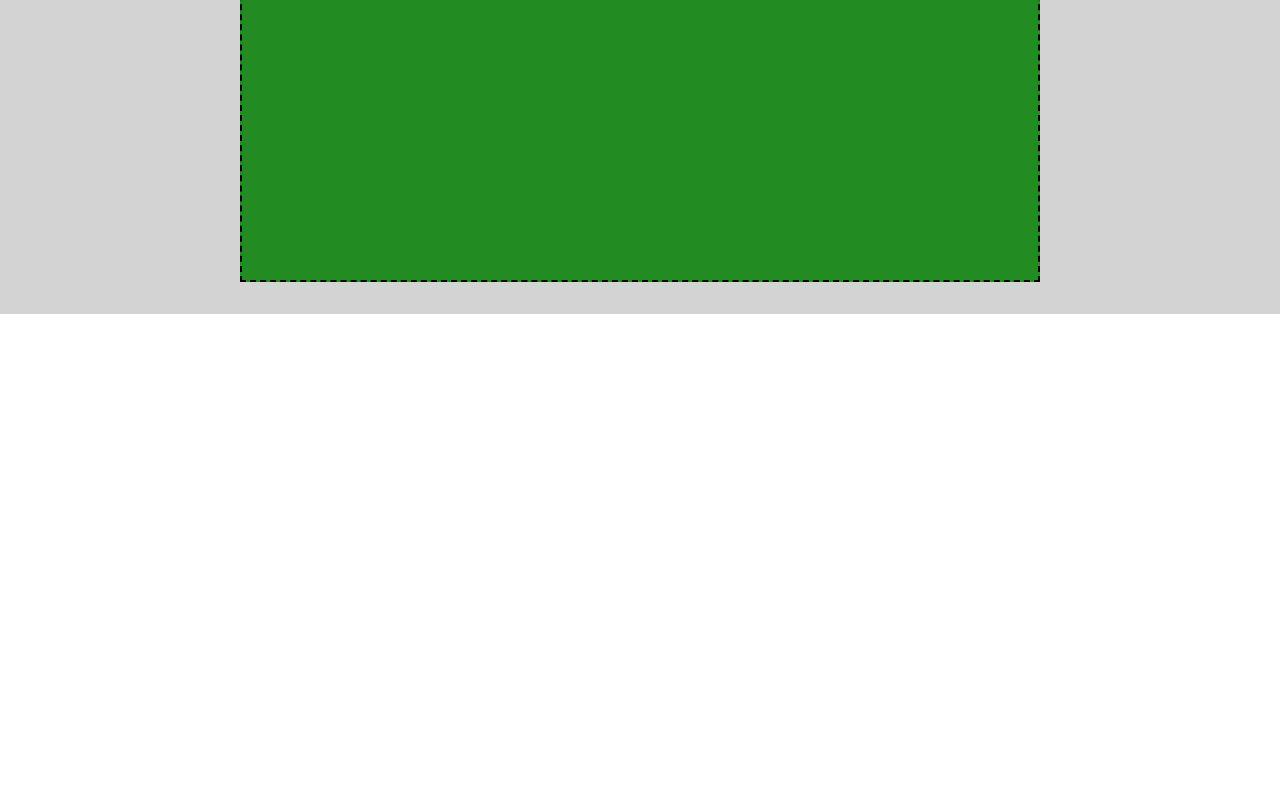
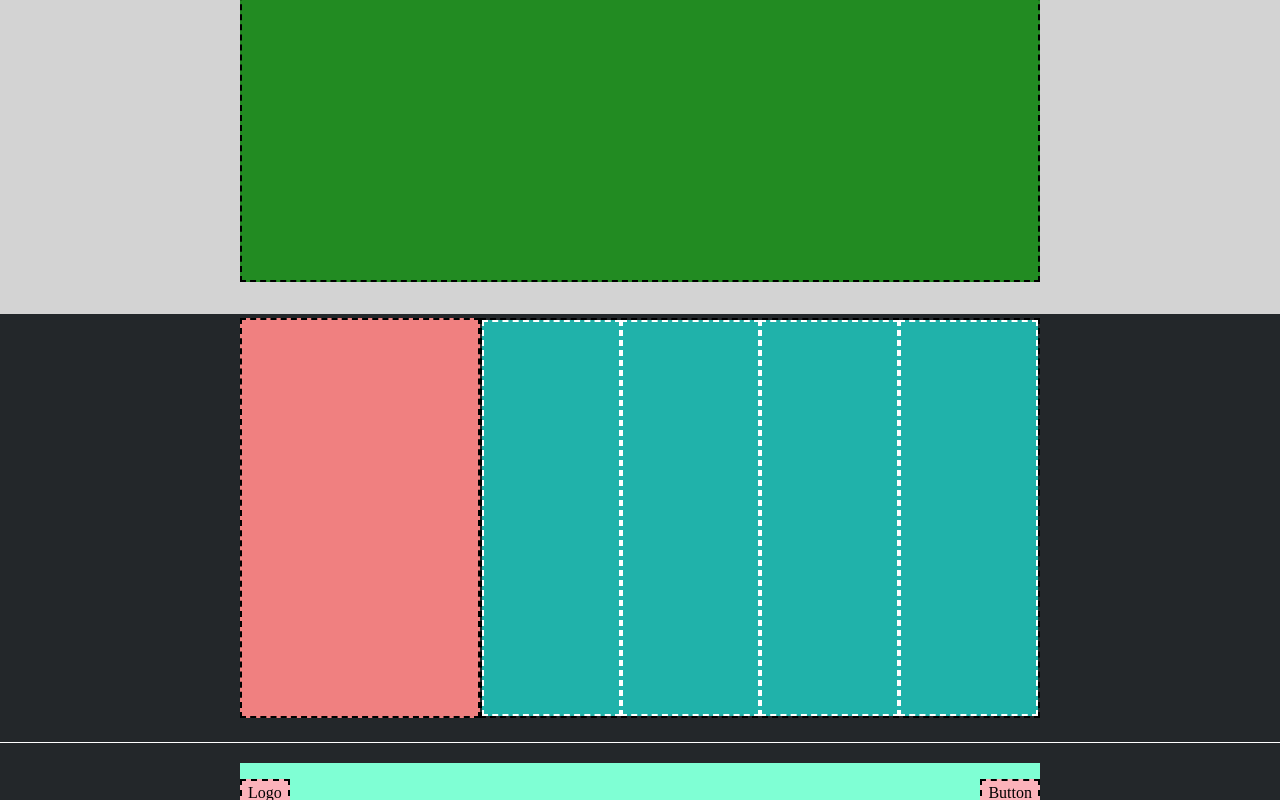
Before and after one commit to MassimoPeruga/htmlcss-struttura-discord, a plain HTML site: page index.html in a window 1280 px wide. Shown: the part 2000-2800 px from the top of the page. Before the commit the page ends 2314 px from the top, so only its background shows below. Drawn offline with Linux system fonts and the light colour scheme.

Commit message:
feat: footer

```diff
--- a/CSS/style.css
+++ b/CSS/style.css
@@ -26,6 +26,7 @@
 .header_top>* {
     display: flex;
     align-items: center;
+    padding: 3px 6px;
 }
 
 #logo {
@@ -110,10 +111,76 @@
 }
 
 .content {
-    flex-grow: 1
+    flex-grow: 1;
 }
 
 .menu {
     width: 320px;
     flex-shrink: 0
 }
+
+/*FOOTER*/
+/*DEBUG LAYOUT*/
+.debug footer .layout {
+    background-color: #23272a;
+}
+
+.debug .content2 {
+    border: 2px dashed black;
+}
+
+.debug .sidebar {
+    background-color: #f08080;
+    height: 400px;
+    border: 2px dashed black;
+}
+
+.debug .colonna {
+    border: 2px dashed white;
+    background-color: #20b2aa;
+}
+
+.debug footer .layout2 .container {
+    height: 60px;
+    background-color: #7fffd4;
+}
+
+.debug span {
+    border: 2px dashed black;
+    background-color: #fcb2ba;
+}
+
+/*LAYOUT*/
+footer .layout {
+    padding-top: 4px;
+    padding-bottom: 24px;
+    margin-bottom: 1px;
+}
+
+footer .layout2 {
+    margin: 0;
+    padding-top: 20px;
+}
+
+.content2 {
+    width: calc(100% - 240px);
+    display: flex;
+}
+
+.sidebar {
+    width: 240px;
+}
+
+.colonna {
+    width: calc(100% / 4);
+}
+
+footer .layout2 .container {
+    justify-content: space-between;
+    align-items: center;
+    flex-direction: row;
+}
+
+span {
+    padding: 3px 6px;
+}
--- a/index.html
+++ b/index.html
@@ -44,7 +44,24 @@
         </section>
     </main>
     <footer>
-
+        <section class="layout">
+            <div class="container">
+                <div class="sidebar">
+                </div>
+                <div class="content2">
+                    <div class="colonna"></div>
+                    <div class="colonna"></div>
+                    <div class="colonna"></div>
+                    <div class="colonna"></div>
+                </div>
+            </div>
+        </section>
+        <section class="layout layout2">
+            <div class="container">
+                <span>Logo</span>
+                <span>Button</span>
+            </div>
+        </section>
     </footer>
 </body>
 
```
